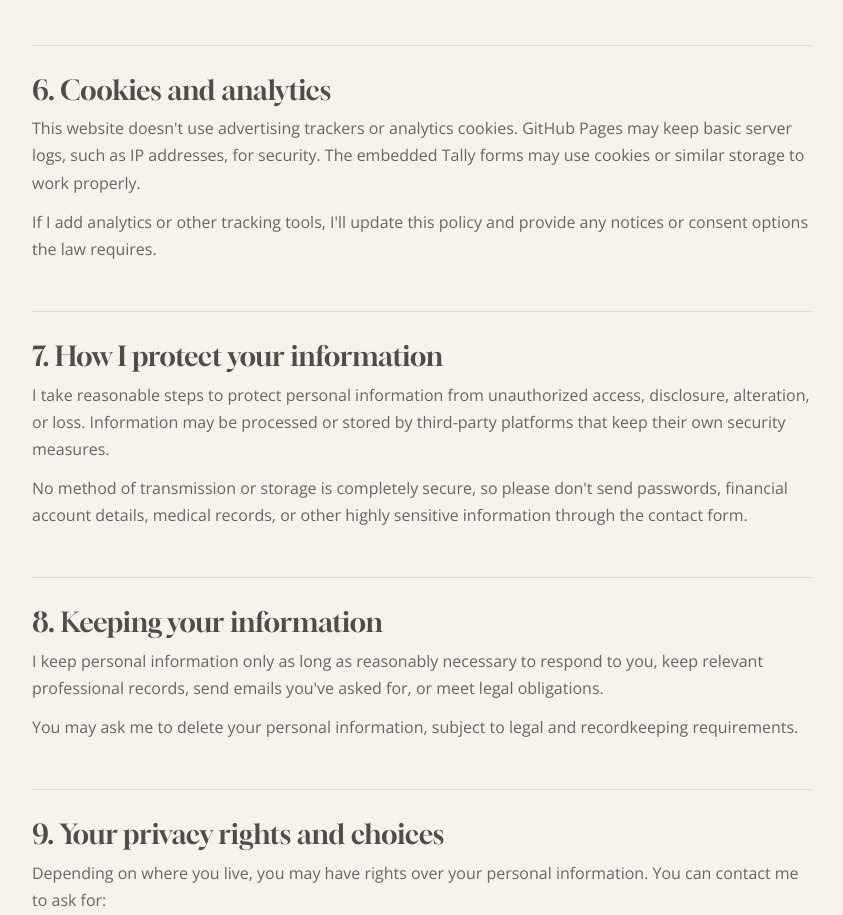
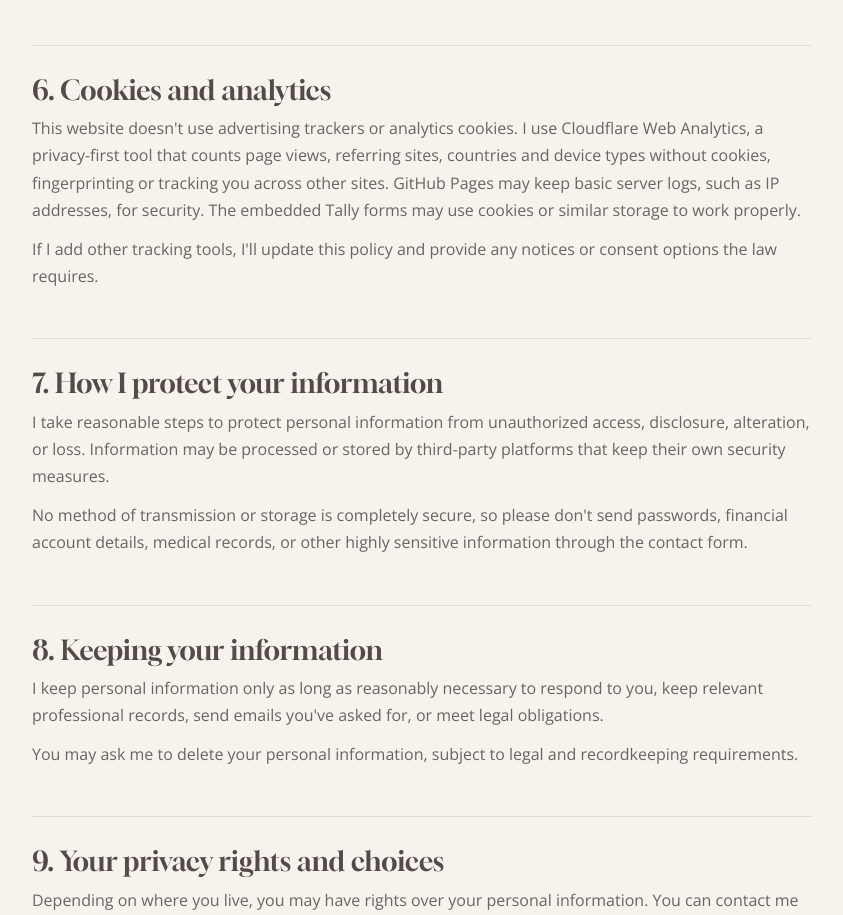
Before and after one commit to katekness/katekness.com, a plain HTML site: page privacy/index.html in a window 1280 px wide. Shown: the part 2255-3170 px from the top of the page, without its empty margins (218-1061 px from the left). Drawn offline with Linux system fonts and the light colour scheme.

Commit message:
Add Cloudflare Web Analytics (cookie-free) and update privacy policy
Co-Authored-By: Claude Opus 5.5 <noreply@anthropic.com>
Claude-Session: https://claude.ai/code/session_015FhWw6Rx53vxoBGzbYeoxd

```diff
--- a/privacy/index.html
+++ b/privacy/index.html
@@ -94,8 +94,8 @@ footer a{color:var(--ink);font-weight:600;text-decoration:none}
 </ul>
 <p>Those sites run independently and have their own privacy policies, cookies, and data practices. I'm not responsible for them, so please review their policies before sharing personal information.</p>
 <h2>6. Cookies and analytics</h2>
-<p>This website doesn't use advertising trackers or analytics cookies. GitHub Pages may keep basic server logs, such as IP addresses, for security. The embedded Tally forms may use cookies or similar storage to work properly.</p>
-<p>If I add analytics or other tracking tools, I'll update this policy and provide any notices or consent options the law requires.</p>
+<p>This website doesn't use advertising trackers or analytics cookies. I use Cloudflare Web Analytics, a privacy-first tool that counts page views, referring sites, countries and device types without cookies, fingerprinting or tracking you across other sites. GitHub Pages may keep basic server logs, such as IP addresses, for security. The embedded Tally forms may use cookies or similar storage to work properly.</p>
+<p>If I add other tracking tools, I'll update this policy and provide any notices or consent options the law requires.</p>
 <h2>7. How I protect your information</h2>
 <p>I take reasonable steps to protect personal information from unauthorized access, disclosure, alteration, or loss. Information may be processed or stored by third-party platforms that keep their own security measures.</p>
 <p>No method of transmission or storage is completely secure, so please don't send passwords, financial account details, medical records, or other highly sensitive information through the contact form.</p>
@@ -122,5 +122,6 @@ footer a{color:var(--ink);font-weight:600;text-decoration:none}
 <p>Questions about this policy or your personal information? Email me at <a href="mailto:hello@katekness.com">hello@katekness.com</a>.</p>
 </main>
 <footer><div class="in"><span>© 2026 Kate Kness</span><a href="../">katekness.com</a></div></footer>
+<!-- Cloudflare Web Analytics --><script defer src="https://static.cloudflareinsights.com/beacon.min.js" data-cf-beacon='{"token": "c5d701dc8b6d43088110704865e924c1"}'></script><!-- End Cloudflare Web Analytics -->
 </body>
 </html>
```
Also changed, not shown: 404.html (+1 -0 lines), book/index.html (+1 -0 lines), index.html (+1 -0 lines), kit/fascia-7qx2/index.html (+1 -0 lines), links/index.html (+1 -0 lines), shop/index.html (+1 -0 lines).
